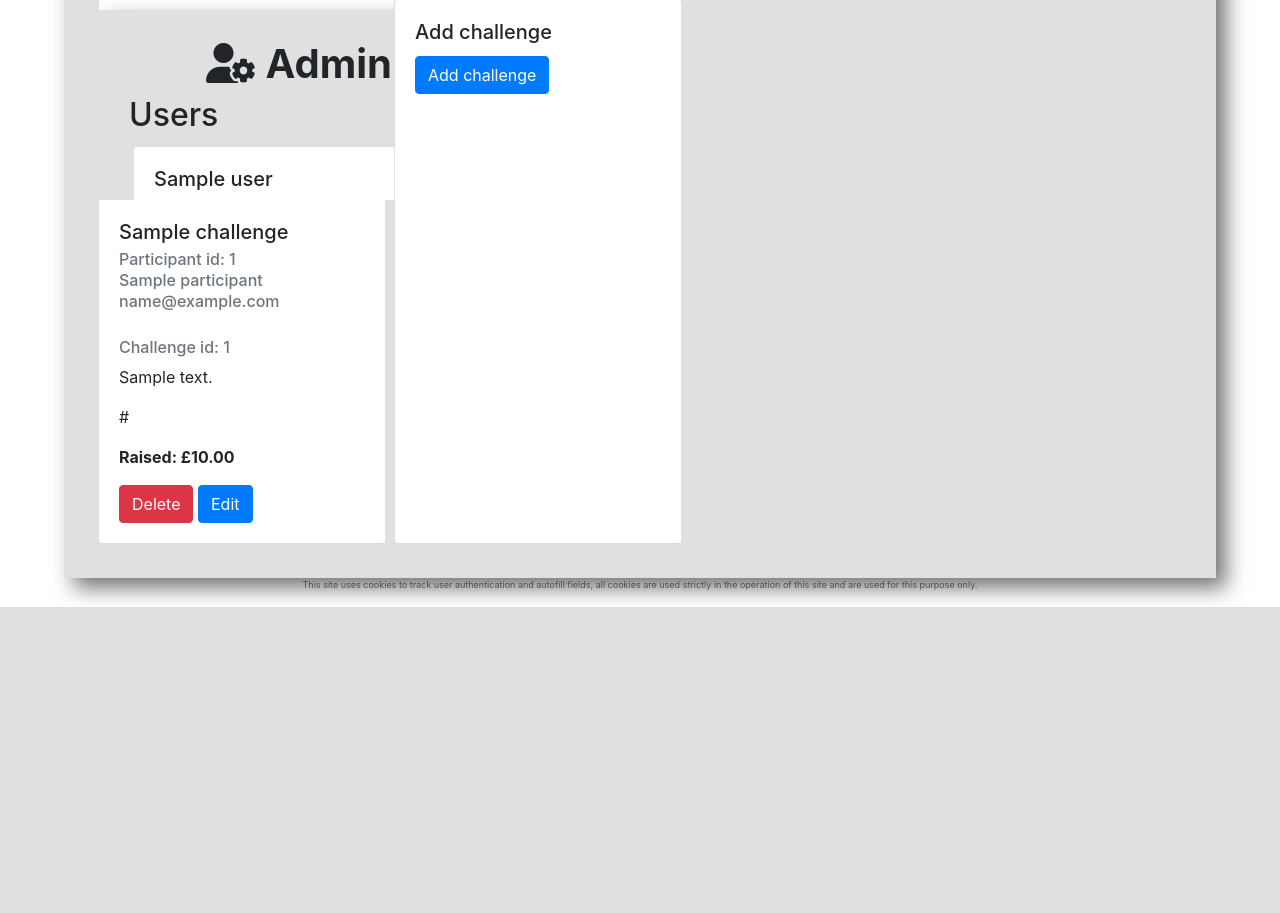
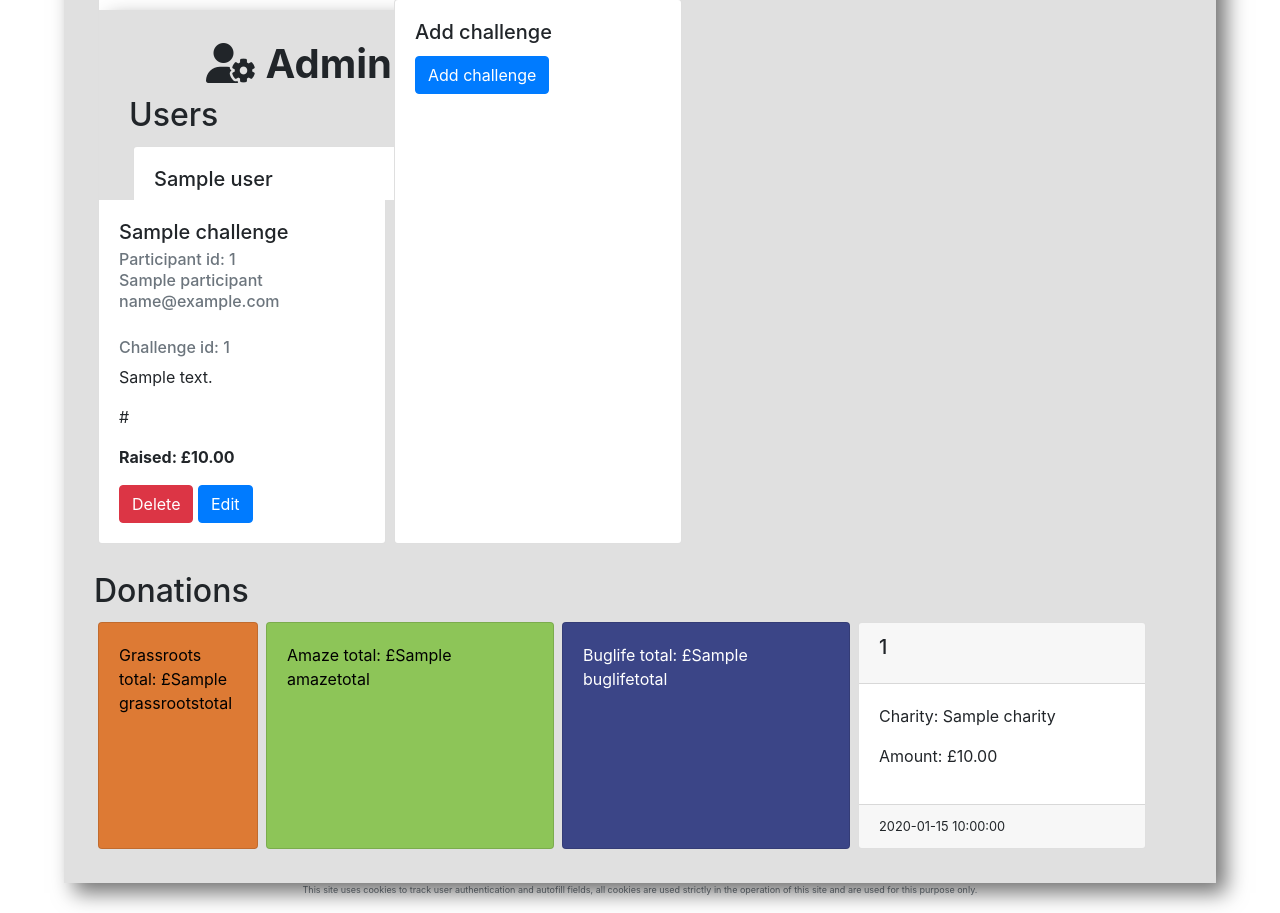
Before and after one commit to George9Waller/Aldrich75, a Flask app: template templates/admin.html in a window 1280 px wide. Shown: the part 433-1346 px from the top of the page. Before the commit the page ends 1040 px from the top, so only its background shows below. Run offline with Flask 2, Linux system fonts and the light colour scheme; the template is opened without the code that fills it: most values are stand-ins (such as "Sample title", 1, 10 or a date in 2020); parts of the project's set-up code (start-up, migrations or seed data) failed here and were passed over; some libraries are stand-ins or nearby versions.

Commit message:
V3.1 updated admin interface of donations and removed donation hash check.

```diff
--- a/app.py
+++ b/app.py
@@ -321,10 +321,6 @@ def donated():
         challengeid = request.args.get('challengeid')
         challenge = models.Challenge.get(models.Challenge.id == challengeid)
 
-        if request.args.get('hash') != hashlib.sha224(str(amount+challengeid).encode('utf-8')).hexdigest():
-            flash('There was an error recording your donation, please email aldrichhouse75@gmail.com', 'error')
-            return redirect(url_for('index'))
-
         try:
             models.Donation.create(Challenge=challenge, Amount=amount, Charity=charity)
         except:
@@ -346,7 +342,21 @@ def admin():
     if check_authenticated_admin():
         users = models.Participant.get_participants().order_by(models.Participant.Email)
         challenges = models.Challenge.get_challenges().order_by(models.Challenge.Participant)
-        return render_template('admin.html', users=users, challenges=challenges)
+
+        grassrootstotal = 0
+        amazetotal = 0
+        buglifetotal = 0
+        for donation in models.Donation.select():
+            if donation.Charity == 'Grassroots':
+                grassrootstotal += float(donation.Amount)
+            elif donation.Charity == 'Amaze':
+                amazetotal += float(donation.Amount)
+            elif donation.Charity == 'Buglife':
+                buglifetotal += float(donation.Amount)
+
+        return render_template('admin.html', users=users, challenges=challenges,
+                               donations=models.Donation.select().order_by(models.Donation.Timestamp),
+                               grassrootstotal=grassrootstotal, amazetotal=amazetotal, buglifetotal=buglifetotal)
     else:
         return redirect(url_for('index'))
 
--- a/templates/admin.html
+++ b/templates/admin.html
@@ -79,7 +79,42 @@
 
 
                     </div>
+
+            <br>
+            <h2>Donations</h2>
+                <div style="display: flex; flex-flow: row wrap">
+                    <div class="card" style="width: 10rem; background: #dd7a34; color: black">
+                        <div class="card-body">
+                            <p>Grassroots total: £{{ grassrootstotal }}</p>
+                        </div>
+                    </div>
+                    <div class="card" style="width: 18rem; background: #8dc558; color: black">
+                        <div class="card-body">
+                            <p>Amaze total: £{{ amazetotal }}</p>
+                        </div>
+                    </div>
+                    <div class="card" style="width: 18rem; background: #3b4587; color: white">
+                        <div class="card-body">
+                            <p>Buglife total: £{{ buglifetotal }}</p>
+                        </div>
+                    </div>
+                    {% for donation in donations %}
+                        <div class="card" style="width: 18rem">
+                            <div class="card-header">
+                                <h5 class="card-title">{{ donation.id }}</h5>
+                            </div>
+                            <div class="card-body">
+                                <p>Charity: {{ donation.Charity }}</p>
+                                <p>Amount: £{{ '%0.2f' % donation.Amount|float }}</p>
+                            </div>
+                            <div class="card-footer">
+                                <small>{{ donation.Timestamp }}</small>
+                            </div>
+                        </div>
+                    {% endfor %}
                 </div>
+        </div>
+
 
     {% endblock %}
     {% block footer %}
```
